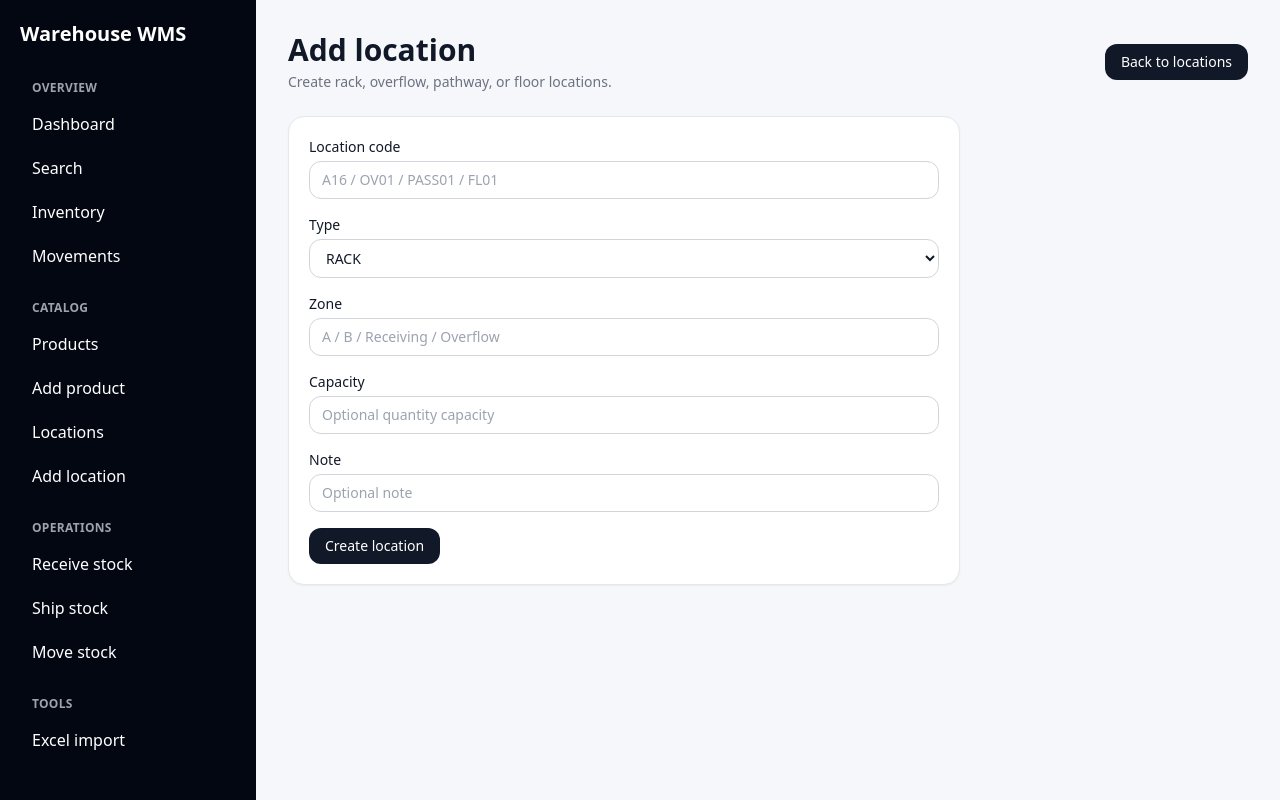
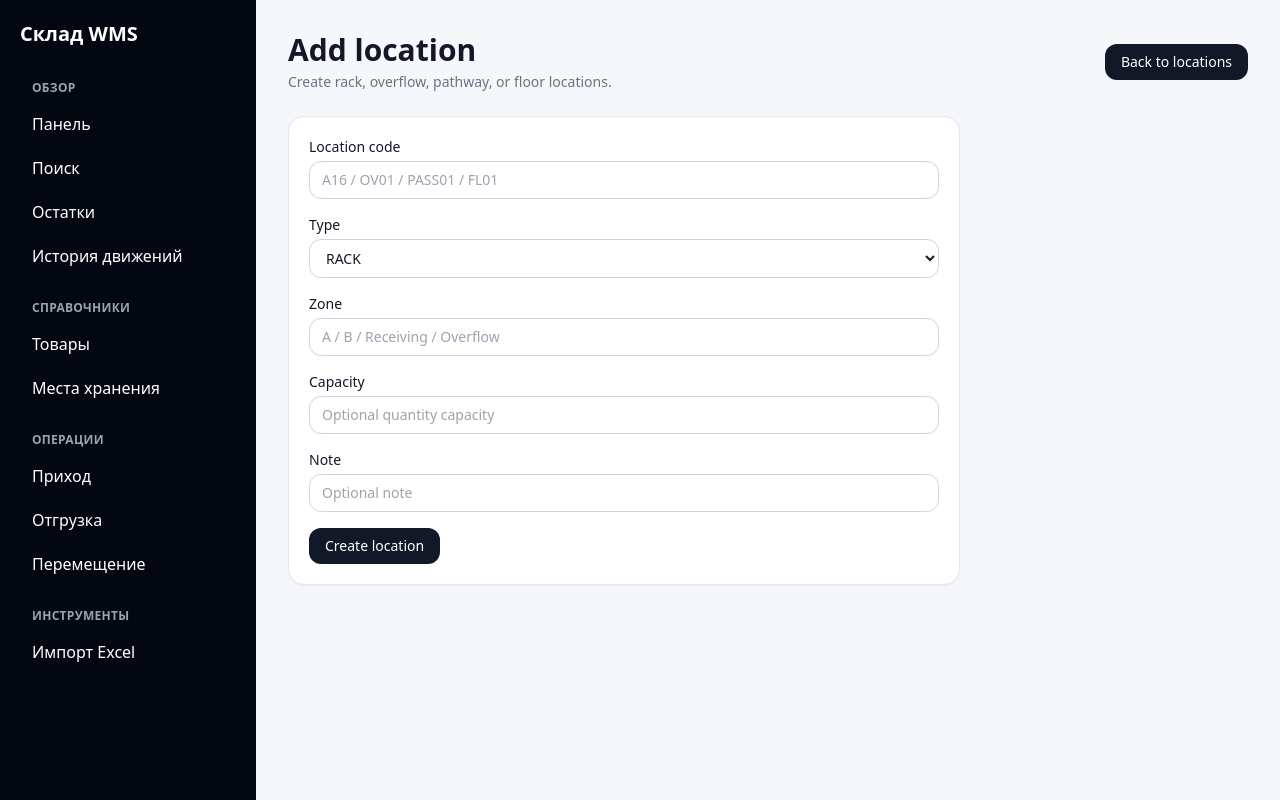
Before and after one commit to nikolayabashin-afk/warehouse, a Next.js app: page /locations/new in a window 1280 px wide. Built offline with nearby package versions, Linux system fonts and the light colour scheme.

Commit message:
Translate layout and simplify catalog navigation

```diff
--- a/app/layout.tsx
+++ b/app/layout.tsx
@@ -2,20 +2,20 @@ import './globals.css'
 import type { Metadata } from 'next'
 import Link from 'next/link'
 
-export const metadata: Metadata = { title: 'Warehouse WMS', description: 'Small warehouse management system' }
+export const metadata: Metadata = { title: 'Склад WMS', description: 'Система управления складом' }
 
 const navSections = [
-  { title: 'Overview', links: [['Dashboard', '/dashboard'], ['Search', '/search'], ['Inventory', '/inventory'], ['Movements', '/movements']] },
-  { title: 'Catalog', links: [['Products', '/products'], ['Add product', '/products/new'], ['Locations', '/locations'], ['Add location', '/locations/new']] },
-  { title: 'Operations', links: [['Receive stock', '/receive'], ['Ship stock', '/ship'], ['Move stock', '/move']] },
-  { title: 'Tools', links: [['Excel import', '/import']] }
+  { title: 'Обзор', links: [['Панель', '/dashboard'], ['Поиск', '/search'], ['Остатки', '/inventory'], ['История движений', '/movements']] },
+  { title: 'Справочники', links: [['Товары', '/products'], ['Места хранения', '/locations']] },
+  { title: 'Операции', links: [['Приход', '/receive'], ['Отгрузка', '/ship'], ['Перемещение', '/move']] },
+  { title: 'Инструменты', links: [['Импорт Excel', '/import']] }
 ]
 
 export default function RootLayout({ children }: { children: React.ReactNode }) {
-  return <html lang="en"><body>
+  return <html lang="ru"><body>
     <div className="min-h-screen flex">
       <aside className="w-64 bg-gray-950 text-white p-5 hidden md:block overflow-y-auto">
-        <div className="text-xl font-bold mb-8">Warehouse WMS</div>
+        <div className="text-xl font-bold mb-8">Склад WMS</div>
         <nav className="space-y-6">
           {navSections.map(section => <div key={section.title}>
             <div className="px-3 mb-2 text-xs font-semibold uppercase tracking-wide text-gray-400">{section.title}</div>
```
